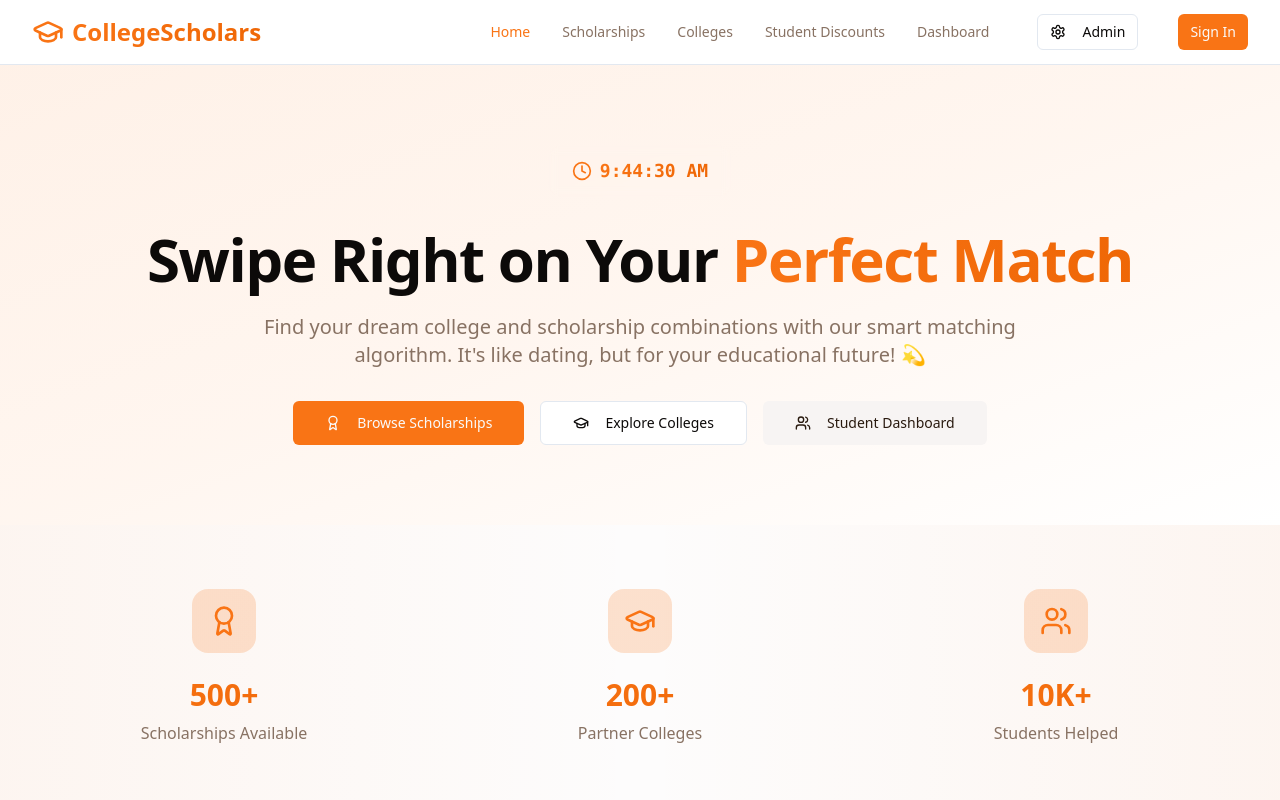
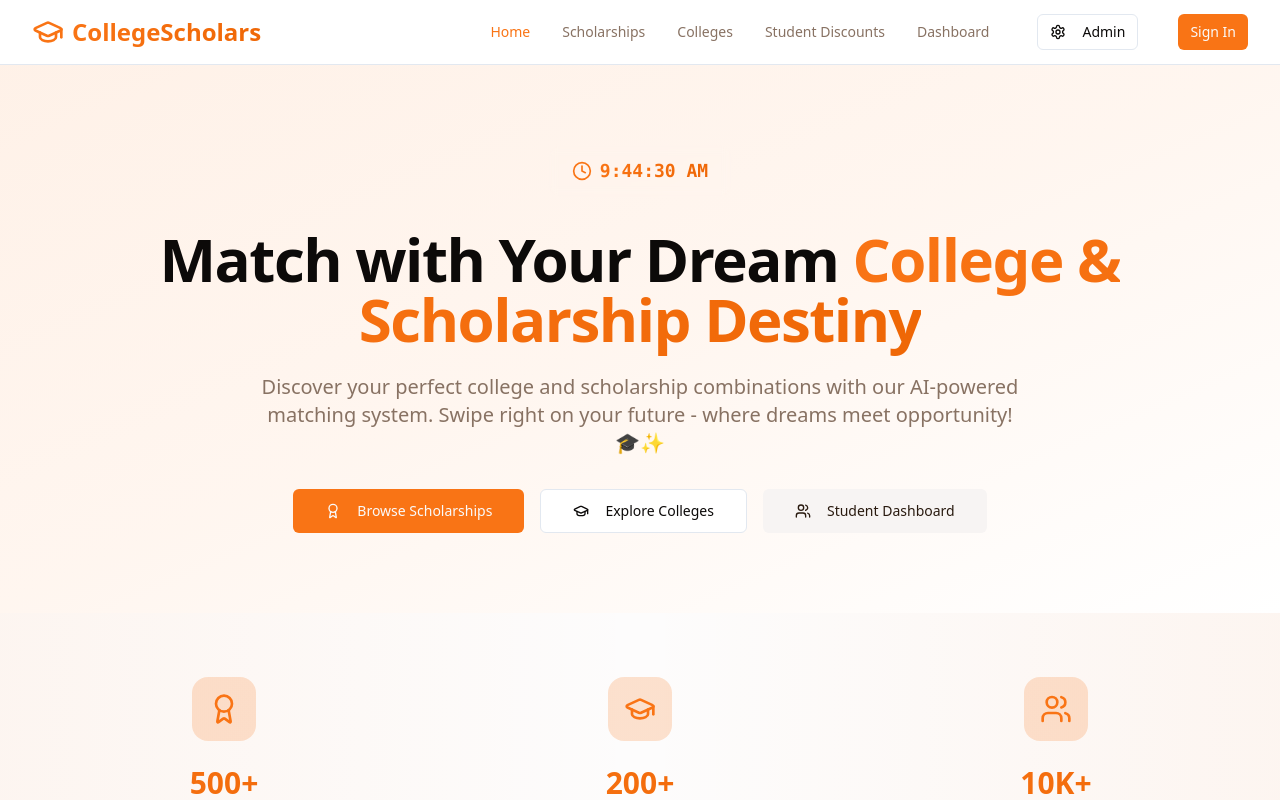
Before and after one commit to h23ii88/orange-campus-connect, a React (Vite) app: page / in a window 1280 px wide. Shown: the top 800 px of the page. Built offline with nearby package versions, Linux system fonts and the light colour scheme.

Commit message:
Refine tagline

```diff
--- a/src/pages/Index.tsx
+++ b/src/pages/Index.tsx
@@ -89,14 +89,14 @@ const Index = () => {
 
           <div className="text-center">
             <h1 className="text-4xl md:text-6xl font-bold tracking-tight mb-6">
-              Swipe Right on Your{" "}
+              Match with Your Dream{" "}
               <span className="bg-gradient-to-r from-primary to-orange-600 bg-clip-text text-transparent">
-                Perfect Match
+                College & Scholarship Destiny
               </span>
             </h1>
             <p className="text-xl text-muted-foreground mb-8 max-w-3xl mx-auto">
-              Find your dream college and scholarship combinations with our smart matching algorithm.
-              It's like dating, but for your educational future! 💫
+              Discover your perfect college and scholarship combinations with our AI-powered matching system.
+              Swipe right on your future - where dreams meet opportunity! 🎓✨
             </p>
             <div className="flex flex-col sm:flex-row gap-4 justify-center">
               <Link to="/scholarships">
```
